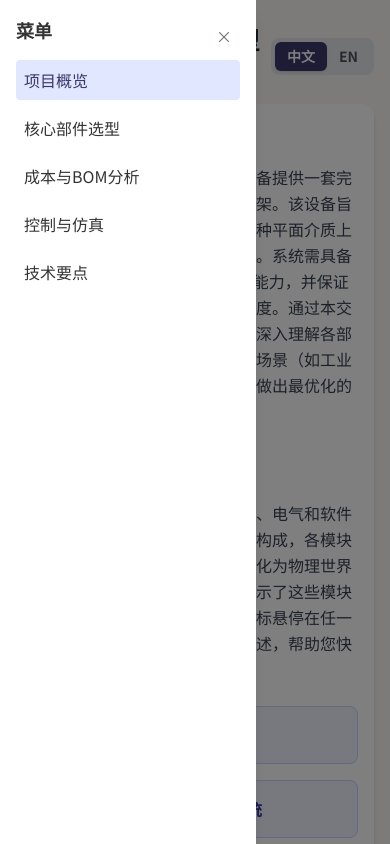
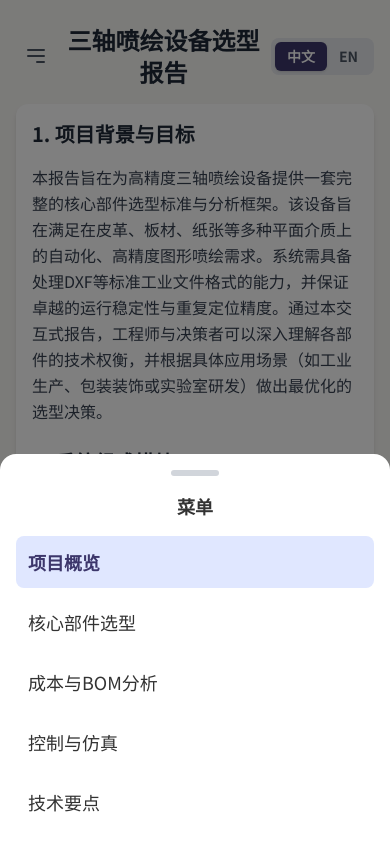
Before and after one commit to luoxisg/Paint, a plain HTML site: page index.html in a window 390 px wide. Both pictures are taken after a click on the button 36 px from the left and 56 px from the top of the page. Shown: the top 844 px of the page. Drawn offline with nearby package versions, Linux system fonts and the light colour scheme.

Commit message:
Update index.html

```diff
--- a/index.html
+++ b/index.html
@@ -47,6 +47,7 @@
         .mobile-nav-button.active {
             background-color: #e0e7ff;
             color: #3c366b;
+            font-weight: 600;
         }
         .content-section {
             display: none;
@@ -137,6 +138,16 @@
             background-color: transparent;
             color: #4b5563;
         }
+        /* Bottom Sheet Styles */
+        #mobile-nav-container.hidden {
+            display: none;
+        }
+        #mobile-nav-overlay {
+            transition: opacity 0.3s ease-in-out;
+        }
+        #mobile-nav-sheet {
+            transition: transform 0.3s ease-in-out;
+        }
     </style>
 </head>
 <body class="antialiased">
@@ -171,16 +182,19 @@
             </div>
         </nav>
 
-        <div id="mobile-nav" class="hidden md:hidden fixed top-0 left-0 w-full h-full bg-black bg-opacity-50 z-40">
-            <div class="bg-white w-64 h-full shadow-lg p-4">
-                <button id="close-menu-btn" class="float-right p-2 text-gray-500">&times;</button>
-                <h3 class="text-lg font-bold mb-4" data-translate-key="nav_menu_title">菜单</h3>
+        <div id="mobile-nav-container" class="hidden md:hidden fixed inset-0 z-40">
+            <!-- Overlay -->
+            <div id="mobile-nav-overlay" class="fixed inset-0 bg-black bg-opacity-50 opacity-0"></div>
+            <!-- Bottom Sheet -->
+            <div id="mobile-nav-sheet" class="fixed bottom-0 left-0 right-0 bg-white rounded-t-2xl shadow-lg p-4 transform translate-y-full">
+                <div class="mx-auto w-12 h-1.5 bg-gray-300 rounded-full mb-4"></div>
+                <h3 class="text-lg font-bold mb-4 text-center" data-translate-key="nav_menu_title">菜单</h3>
                 <div class="flex flex-col space-y-2">
-                    <button class="mobile-nav-button active w-full text-left p-2 rounded" onclick="switchTab('overview'); closeMenu();" data-translate-key="nav_overview">项目概览</button>
-                    <button class="mobile-nav-button w-full text-left p-2 rounded" onclick="switchTab('components'); closeMenu();" data-translate-key="nav_components">核心部件选型</button>
-                    <button class="mobile-nav-button w-full text-left p-2 rounded" onclick="switchTab('cost'); closeMenu();" data-translate-key="nav_cost">成本与BOM分析</button>
-                    <button class="mobile-nav-button w-full text-left p-2 rounded" onclick="switchTab('simulation'); closeMenu();" data-translate-key="nav_simulation">控制与仿真</button>
-                    <button class="mobile-nav-button w-full text-left p-2 rounded" onclick="switchTab('summary'); closeMenu();" data-translate-key="nav_summary">技术要点</button>
+                    <button class="mobile-nav-button active w-full text-left p-3 rounded-lg text-lg" onclick="switchTab('overview'); closeMenu();" data-translate-key="nav_overview">项目概览</button>
+                    <button class="mobile-nav-button w-full text-left p-3 rounded-lg text-lg" onclick="switchTab('components'); closeMenu();" data-translate-key="nav_components">核心部件选型</button>
+                    <button class="mobile-nav-button w-full text-left p-3 rounded-lg text-lg" onclick="switchTab('cost'); closeMenu();" data-translate-key="nav_cost">成本与BOM分析</button>
+                    <button class="mobile-nav-button w-full text-left p-3 rounded-lg text-lg" onclick="switchTab('simulation'); closeMenu();" data-translate-key="nav_simulation">控制与仿真</button>
+                    <button class="mobile-nav-button w-full text-left p-3 rounded-lg text-lg" onclick="switchTab('summary'); closeMenu();" data-translate-key="nav_summary">技术要点</button>
                 </div>
             </div>
         </div>
@@ -568,9 +582,32 @@
         const costBtn = document.getElementById('cost-btn');
         const langZhBtn = document.getElementById('lang-zh');
         const langEnBtn = document.getElementById('lang-en');
+
         const menuBtn = document.getElementById('menu-btn');
-        const closeMenuBtn = document.getElementById('close-menu-btn');
-        const mobileNav = document.getElementById('mobile-nav');
+        const mobileNavContainer = document.getElementById('mobile-nav-container');
+        const mobileNavOverlay = document.getElementById('mobile-nav-overlay');
+        const mobileNavSheet = document.getElementById('mobile-nav-sheet');
+
+        function openMenu() {
+            mobileNavContainer.classList.remove('hidden');
+            // Use requestAnimationFrame to ensure the styles are applied after 'display' changes
+            requestAnimationFrame(() => {
+                mobileNavOverlay.classList.remove('opacity-0');
+                mobileNavSheet.classList.remove('translate-y-full');
+            });
+        }
+
+        function closeMenu() {
+            mobileNavOverlay.classList.add('opacity-0');
+            mobileNavSheet.classList.add('translate-y-full');
+            // Wait for the transition to finish before hiding the container
+            setTimeout(() => {
+                mobileNavContainer.classList.add('hidden');
+            }, 300); // Must match transition duration
+        }
+
+        menuBtn.addEventListener('click', openMenu);
+        mobileNavOverlay.addEventListener('click', closeMenu);
 
         function switchTab(tabId) {
             const allNavButtons = [...navButtons, ...mobileNavButtons];
@@ -587,21 +624,6 @@
                 }
             });
         }
-
-        function closeMenu() {
-            mobileNav.classList.add('hidden');
-        }
-
-        menuBtn.addEventListener('click', () => {
-            mobileNav.classList.remove('hidden');
-        });
-
-        closeMenuBtn.addEventListener('click', closeMenu);
-        mobileNav.addEventListener('click', (e) => {
-            if (e.target === mobileNav) {
-                closeMenu();
-            }
-        });
 
         function switchComponentView(viewType) {
             componentDetails.forEach(detail => {
```
